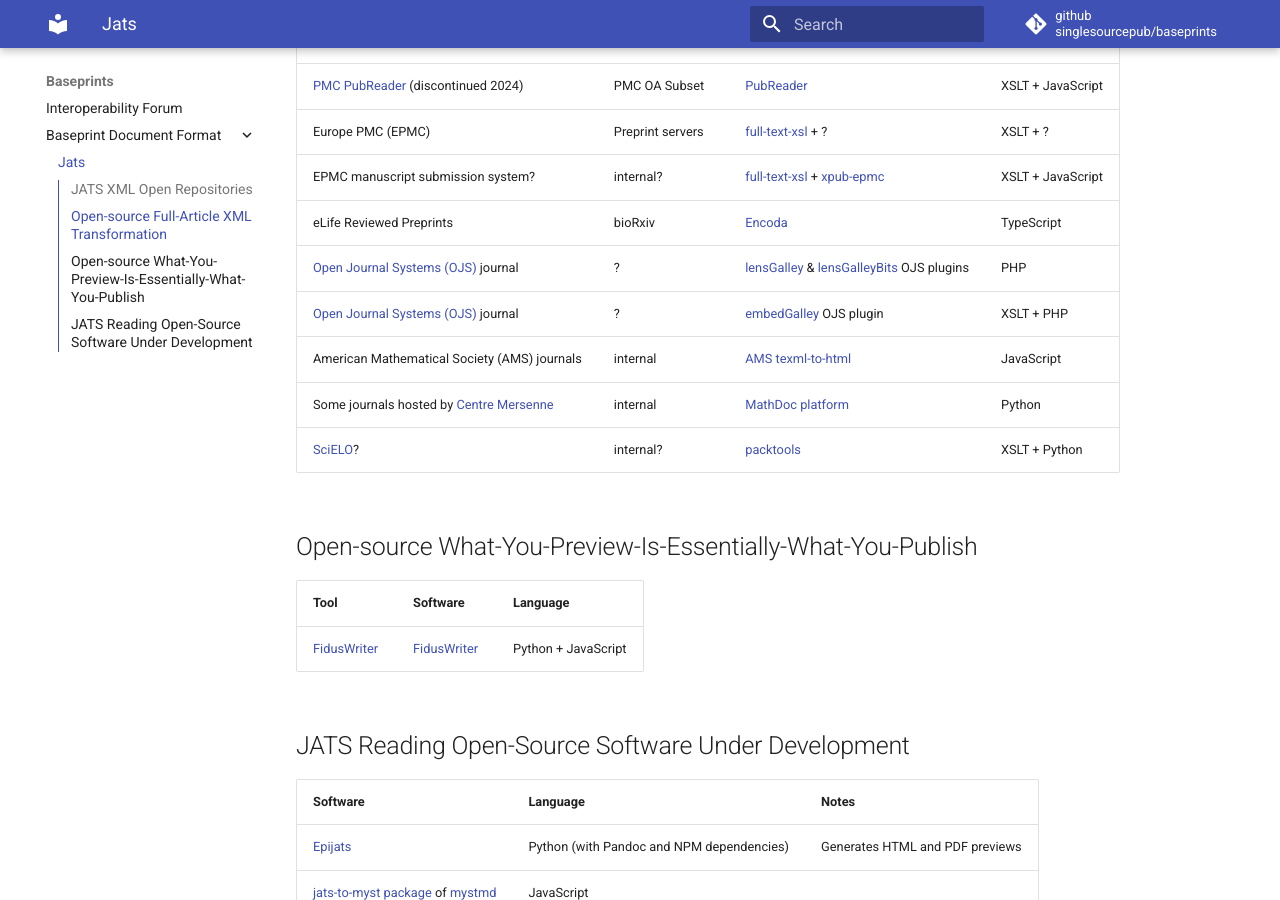
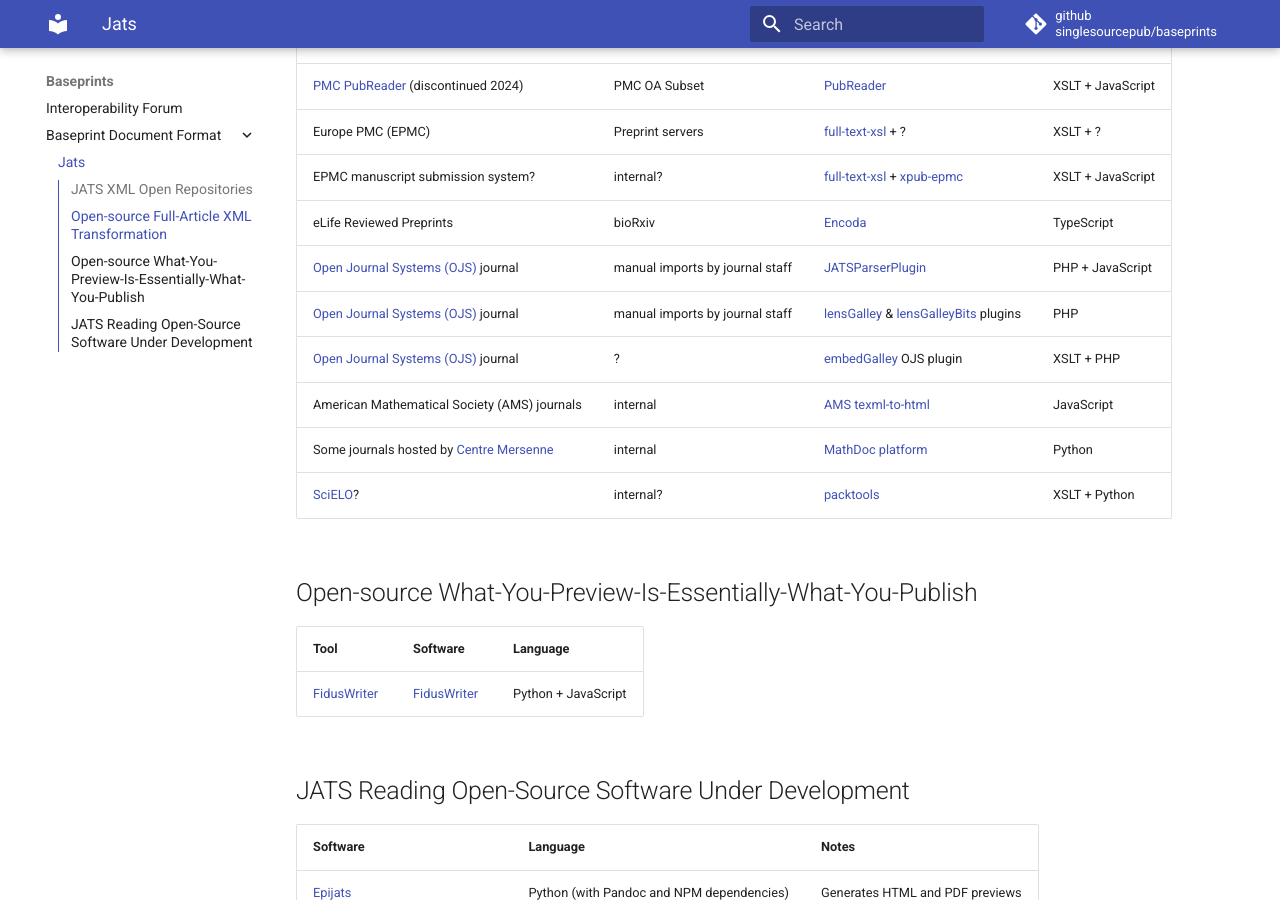
Before and after one commit to singlesourcepub/baseprints, an MkDocs documentation site: the page built from docs/jats.md, in a window 1280 px wide and 900 px high, scrolled down 810 px. Built offline with MkDocs 1.6.1 and Material for MkDocs 9.7.7, drawn with Linux system fonts in a browser that asks for light colours.

Commit message:
add JATSParserPlugin

```diff
--- a/docs/jats.md
+++ b/docs/jats.md
@@ -70,10 +70,18 @@ JATS XML is formally defined through specifications and recommendations:
 </tr>
 <tr>
   <td><a href="https://github.com/pkp">Open Journal Systems (OJS)</a> journal</td>
-  <td>?</td>
+  <td>manual imports by journal staff</td>
+  <td>
+    <a href="https://github.com/Vitaliy-1/JATSParserPlugin">JATSParserPlugin</a>
+  </td>
+  <td>PHP + JavaScript</td>
+</tr>
+<tr>
+  <td><a href="https://github.com/pkp">Open Journal Systems (OJS)</a> journal</td>
+  <td>manual imports by journal staff</td>
   <td>
     <a href="https://github.com/asmecher/lensGalley">lensGalley</a> &amp;
-    <a href="https://github.com/withanage/lensGalleyBits">lensGalleyBits</a> OJS plugins
+    <a href="https://github.com/withanage/lensGalleyBits">lensGalleyBits</a> plugins
   </td>
   <td>PHP</td>
 </tr>
```
